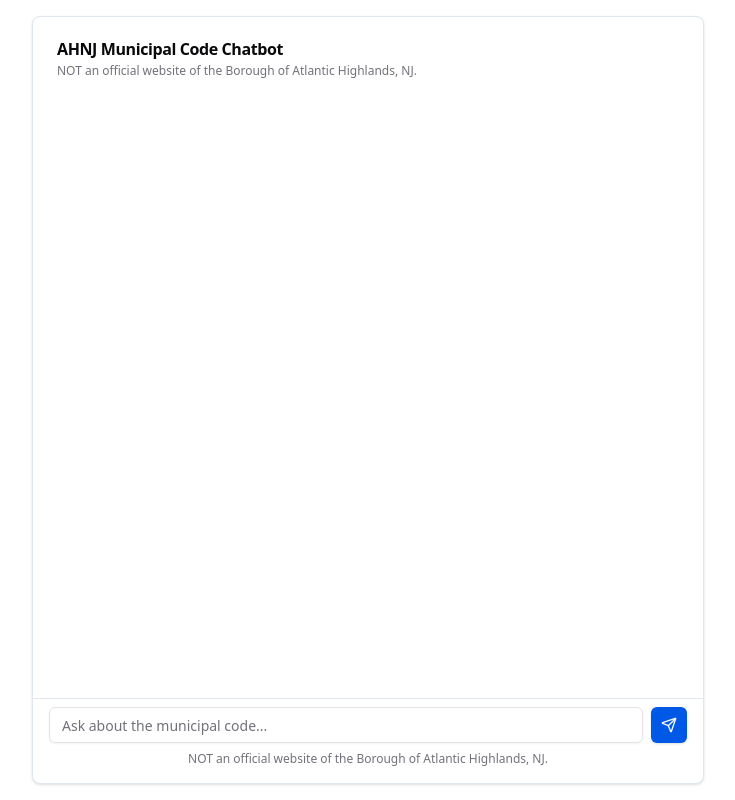
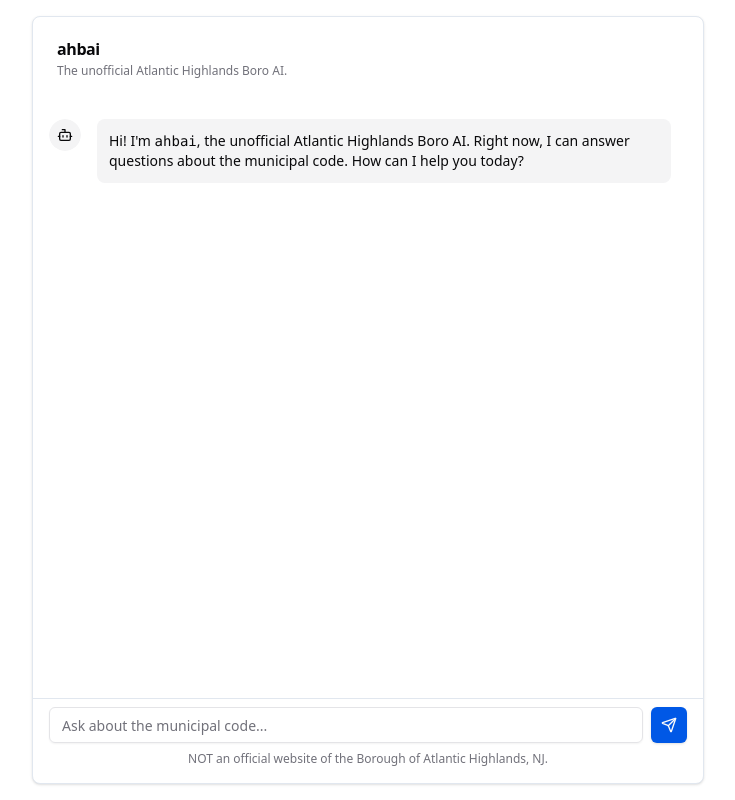
Before and after one commit to medelman17/chat.ahnj.net, a Next.js app: page / in a window 1280 px wide. Shown: the whole page, without its empty margins (272-1007 px from the left). Built offline with nearby package versions, Linux system fonts and the light colour scheme.

Commit message:
tweaks to copy; remove msg actions temp (#4)

```diff
--- a/app/(chat)/page.tsx
+++ b/app/(chat)/page.tsx
@@ -13,7 +13,9 @@ import { toast } from "sonner";
 import { Send } from "lucide-react";
 import Link from "next/link";
 // import { messages as mockMessages } from "@/lib/mocks";
-const initialMessages: Message[] = [];
+import { introMessage } from "@/config/intro-message";
+
+const initialMessages: Message[] = [introMessage];
 
 export default function Home() {
   const { messages, input, handleInputChange, handleSubmit, isLoading } = useChat({
@@ -39,14 +41,8 @@ export default function Home() {
     <div className="h-dvh w-full p-4 flex items-center justify-center sm:p-4">
       <Card className="w-full h-dvh sm:h-[calc(100dvh-2rem)] sm:max-w-2xl flex flex-col absolute sm:relative inset-0 sm:inset-auto rounded-none sm:rounded-lg">
         <CardHeader className="">
-          <CardTitle>AHNJ Municipal Code Chatbot</CardTitle>
-          <CardDescription className="text-xs">
-            NOT an official website of the{" "}
-            <Link href="https://www.ahnj.org" target="_blank">
-              Borough of Atlantic Highlands, NJ
-            </Link>
-            .
-          </CardDescription>
+          <CardTitle>ahbai</CardTitle>
+          <CardDescription className="text-xs">The unofficial Atlantic Highlands Boro AI.</CardDescription>
         </CardHeader>
         <CardContent className="flex-1 p-4 overflow-hidden">
           <ScrollArea ref={scrollAreaRef} className="h-full pr-4" type="always">
--- a/components/custom/assistant-message.tsx
+++ b/components/custom/assistant-message.tsx
@@ -3,7 +3,7 @@ import { Avatar, AvatarFallback } from "@/components/ui/avatar";
 import { Bot } from "lucide-react";
 import ReactMarkdown from "react-markdown";
 import remarkGfm from "remark-gfm";
-import { MessageActions } from "./message-actions";
+// import { MessageActions } from "./message-actions";
 
 interface AssistantMessageProps {
   message: Message;
@@ -30,7 +30,7 @@ export function AssistantMessage({ message, isLoading }: AssistantMessageProps)
             {message.content}
           </ReactMarkdown>
         </div>
-        <MessageActions content={message.content} />
+        {/* <MessageActions content={message.content} /> */}
       </div>
     </div>
   );
--- /dev/null
+++ b/config/intro-message.ts
@@ -0,0 +1,10 @@
+import { Message } from "ai";
+
+export const introMessage: Message = {
+  id: "intro",
+  role: "assistant",
+  content: "" +
+    "Hi! I'm `ahbai`, the unofficial Atlantic Highlands Boro AI. " +
+    "Right now, I can answer questions about the municipal code. " +
+    "How can I help you today?",
+};
```
